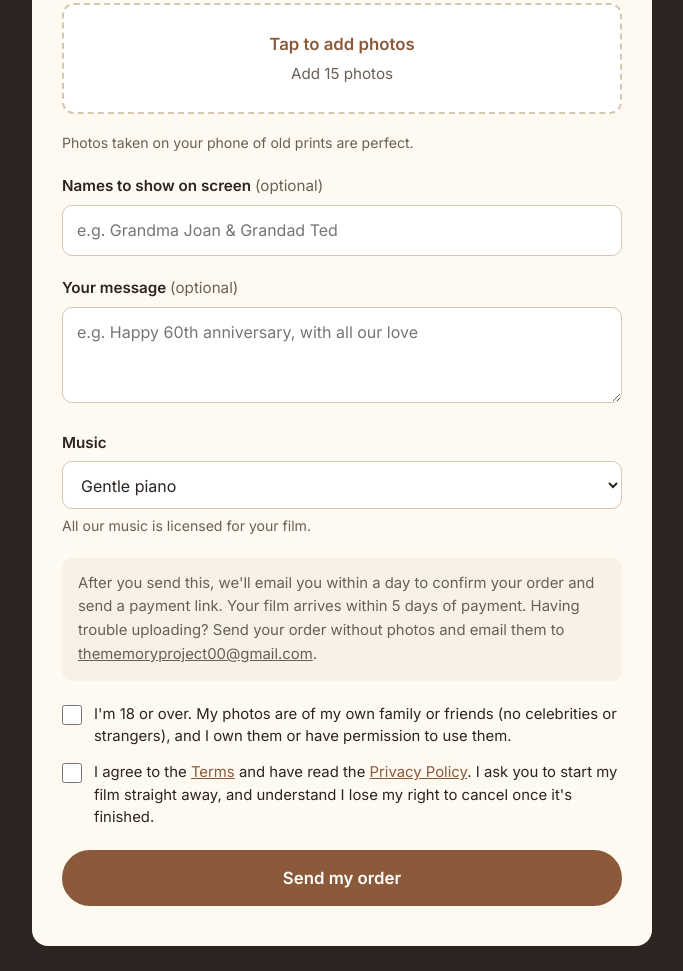
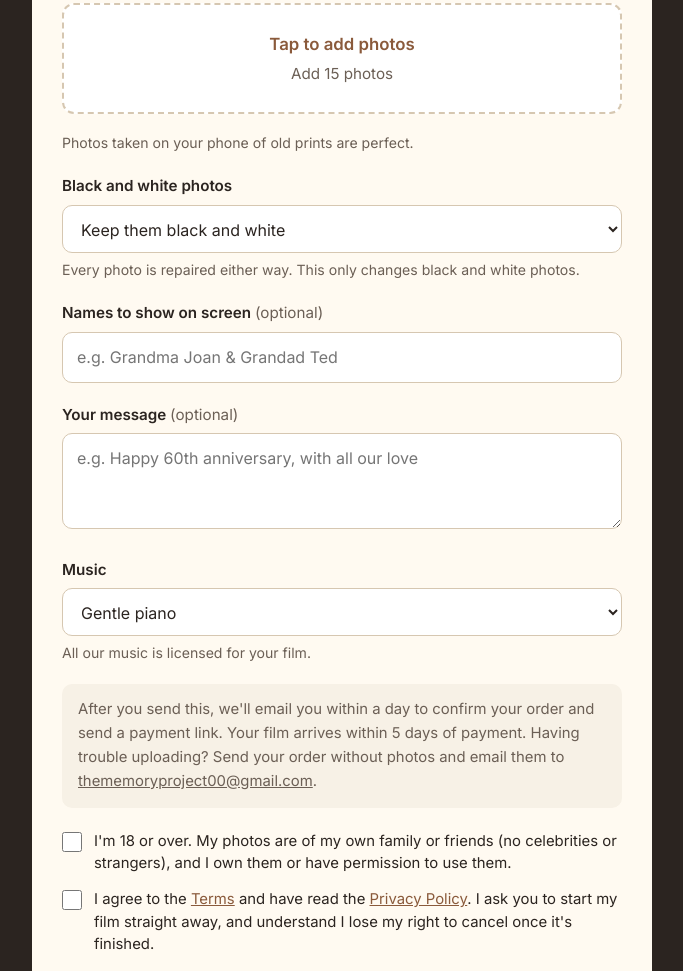
Before and after one commit to thememoryprojectuk/the-memory-project, a plain HTML site: page index.html in a window 1280 px wide. Shown: the part 3846-4817 px from the top of the page, without its empty margins (298-981 px from the left). Drawn offline with Linux system fonts and the light colour scheme.

Commit message:
Add files via upload

```diff
--- a/index.html
+++ b/index.html
@@ -287,6 +287,12 @@ footer p{color:var(--muted);font-size:.95rem}
         <p class="hint" id="photo-status">Photos taken on your phone of old prints are perfect.</p>
         <div class="hidden" aria-hidden="true"><input type="file" name="photo1" accept="image/*"><input type="file" name="photo2" accept="image/*"><input type="file" name="photo3" accept="image/*"><input type="file" name="photo4" accept="image/*"><input type="file" name="photo5" accept="image/*"><input type="file" name="photo6" accept="image/*"><input type="file" name="photo7" accept="image/*"><input type="file" name="photo8" accept="image/*"><input type="file" name="photo9" accept="image/*"><input type="file" name="photo10" accept="image/*"><input type="file" name="photo11" accept="image/*"><input type="file" name="photo12" accept="image/*"><input type="file" name="photo13" accept="image/*"><input type="file" name="photo14" accept="image/*"><input type="file" name="photo15" accept="image/*"></div>
       </div>
+      <div class="field"><label for="bw">Black and white photos</label>
+        <select id="bw" name="black-and-white">
+          <option selected>Keep them black and white</option>
+          <option>Bring them to life in colour</option>
+        </select>
+        <p class="hint">Every photo is repaired either way. This only changes black and white photos.</p></div>
       <div class="field"><label for="names">Names to show on screen <span class="opt">(optional)</span></label><input id="names" name="names-on-screen" placeholder="e.g. Grandma Joan & Grandad Ted"></div>
       <div class="field"><label for="message">Your message <span class="opt">(optional)</span></label><textarea id="message" name="message" placeholder="e.g. Happy 60th anniversary, with all our love"></textarea></div>
       <div class="field"><label for="music">Music</label>
```
